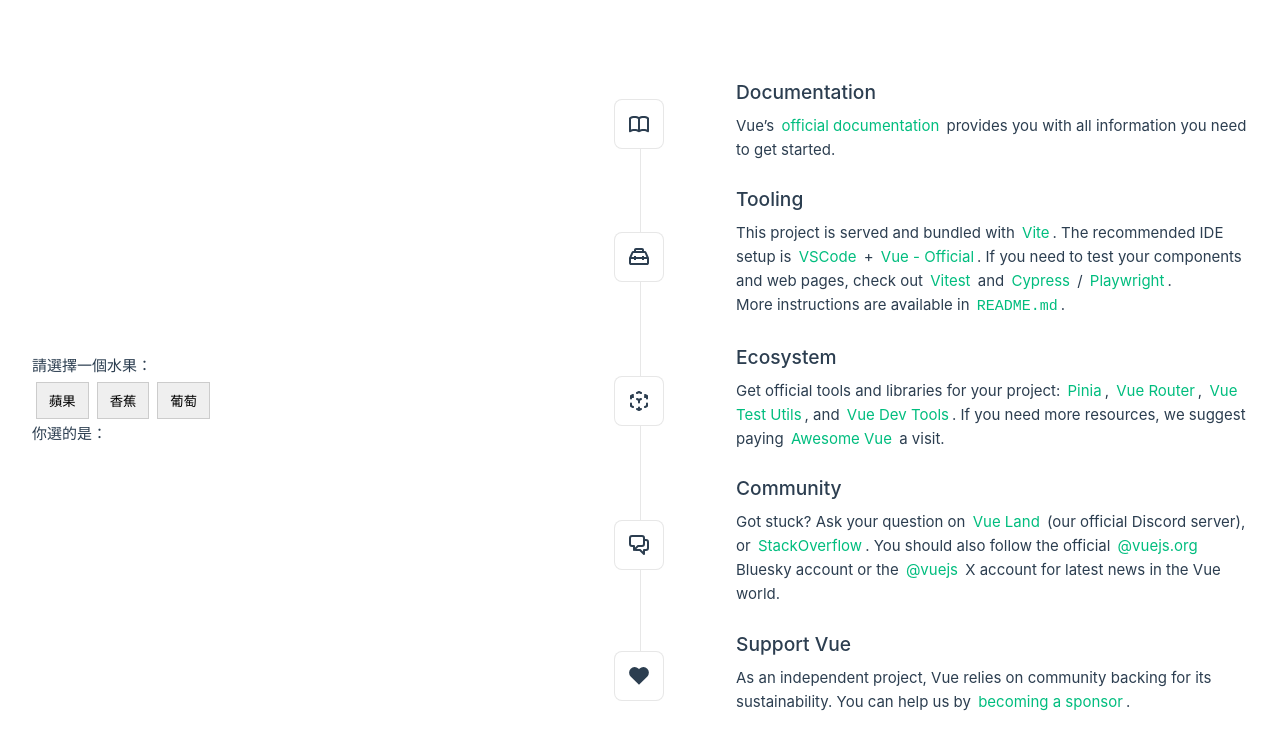
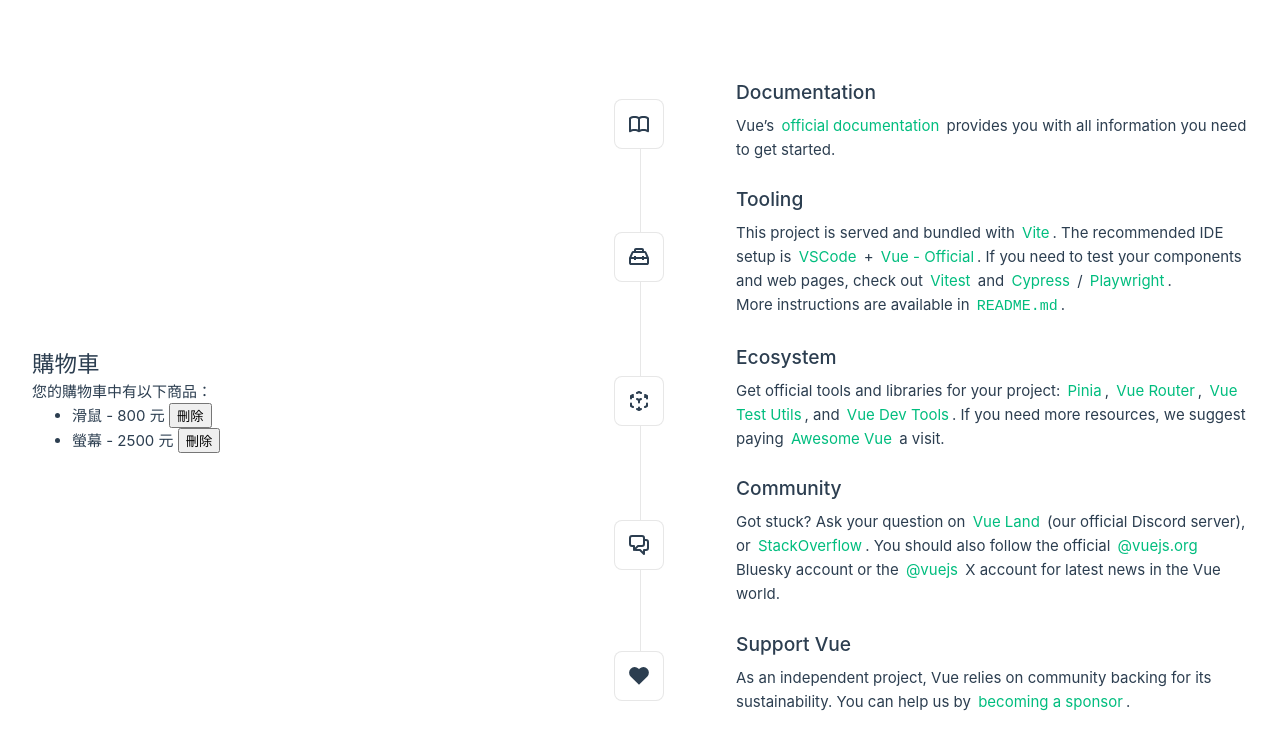
Before and after one commit to Chun5102/testproject, a Vue app: page / in a window 1280 px wide. Shown: the top 750 px of the page. Built offline with nearby package versions, Linux system fonts and the light colour scheme.

Commit message:
VifDemo.vue

```diff
--- a/src/App.vue
+++ b/src/App.vue
@@ -10,6 +10,7 @@
 import TermsAgreement from './components/TermsAgreement.vue'
 import VbindStyle from './components/VbindStyle.vue'
 import VbindClass from './components/VbindClass.vue'
+import VifDemo from './components/VifDemo.vue'
 </script>
 
 <template>
@@ -26,7 +27,8 @@
       <!-- <DisableComputed /> -->
       <!-- <TermsAgreement /> -->
       <!-- <VbindStyle /> -->
-      <VbindClass />
+      <!-- <VbindClass /> -->
+      <VifDemo />
     </div>
   </header>
 
--- /dev/null
+++ b/src/components/VifDemo.vue
@@ -0,0 +1,31 @@
+<script setup>
+import { reactive } from 'vue'
+const cart = reactive([
+  { name: '滑鼠', price: 800 },
+  { name: '螢幕', price: 2500 },
+])
+
+const removeFromCart = (index) => {
+  cart.splice(index, 1)
+}
+</script>
+
+<template>
+  <div>
+    <h2>購物車</h2>
+    <div v-if="cart.length > 0">
+      <p>您的購物車中有以下商品：</p>
+      <ul>
+        <li v-for="(product, index) in cart" :key="index">
+          {{ product.name }} - {{ product.price }} 元
+          <button @click="removeFromCart(index)">刪除</button>
+        </li>
+      </ul>
+    </div>
+    <div v-else>
+      <p>您的購物車是空的。</p>
+    </div>
+  </div>
+</template>
+
+<style scoped></style>
```
